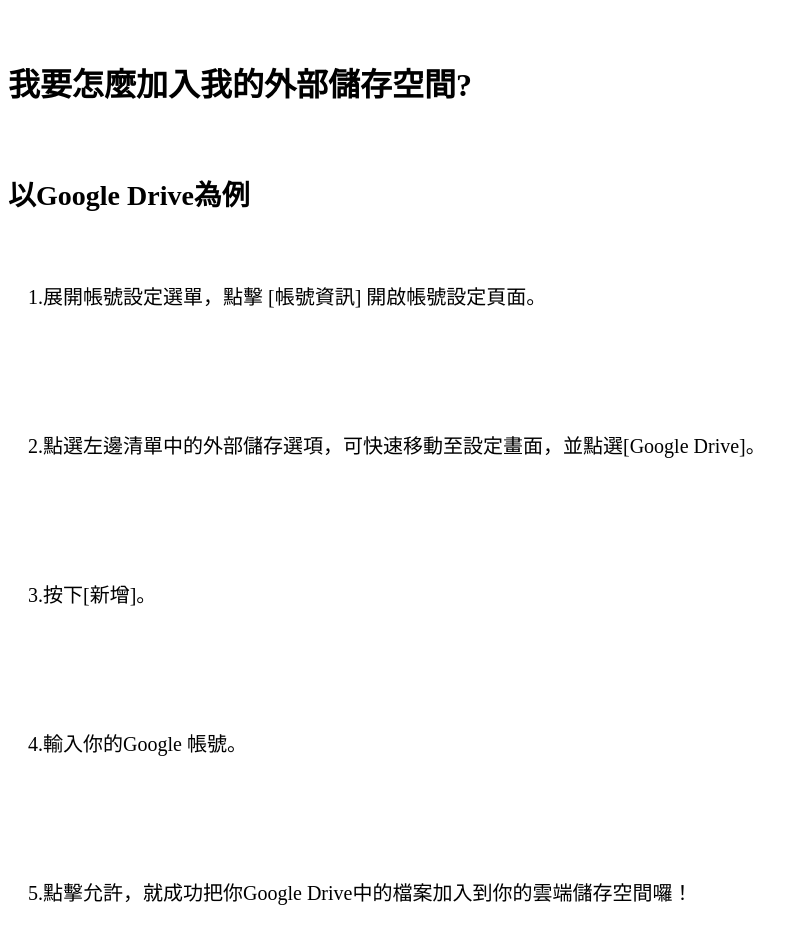
After one commit to inwinstack/owncloud_files_external_moe, a PHP site: template templates/help.php in a window 1280 px wide. The commit adds this page. Shown: the whole page, without its empty margins (0-807 px from the left). Run offline with PHP 8.4, Linux system fonts and the light colour scheme; the template is opened without the code that fills it, so the values that code supplies are empty.

Commit message:
[Feature] Add instructions template in external sotage settings.

```diff
--- a/appinfo/routes.php
+++ b/appinfo/routes.php
@@ -59,6 +59,9 @@ $this->create('files_external_moe_externalpathcheck', 'ajax/externalpathcheck.ph
 $this->create('files_external_moe_list_applicable', '/applicable')
 	->actionInclude('files_external_moe/ajax/applicable.php');
 
+$this->create('files_external_moe_list_help', 'help.php')
+->actionInclude('files_external_moe/help.php');
+
 \OCP\API::register('get',
 		'/apps/files_external_moe/api/v1/mounts',
 		array('\OCA\Files\External\Api', 'getUserMounts'),
--- /dev/null
+++ b/templates/help.php
@@ -0,0 +1,61 @@
+<?php
+
+?>
+<!DOCTYPE html>
+<style type="text/css">
+h1 {
+  font-family: "Merriweather", serif;
+  padding: 20px 0px;
+  font-size: 32px;
+}
+
+h3 {
+  font-family: "Merriweather", serif;
+  font-size: 28px;
+  padding: 20px 0px;
+}
+#file_external_moe_help {
+  font-size: 20px;
+  padding: 20px;
+}
+.img {
+  max-width: 100%;
+  max-height: 100%;
+  display:table-cell;
+  vertical-align:middle;
+  margin:auto;
+  padding: 20px;
+
+}
+</style>
+<html>
+  <head>
+    <meta charset="utf-8">
+    <meta name="viewport" content="width=device-width, initial-scale=1">
+    <title>雲端儲存服務</title>
+    <link rel="stylesheet" href="style.css">
+  </head>
+  <body>
+    <h1>我要怎麼加入我的外部儲存空間?</h1>
+    <h3>以Google Drive為例</h3>
+    <p id="file_external_moe_help">
+      1.展開帳號設定選單，點擊 [帳號資訊] 開啟帳號設定頁面。
+    </p>
+    <img class="img" src="<?php print_unescaped(image_path('files_external_moe', 'step1.png')); ?>">
+    <p id="file_external_moe_help">
+      2.點選左邊清單中的外部儲存選項，可快速移動至設定畫面，並點選[Google Drive]。
+    </p>
+    <img class="img" src="<?php print_unescaped(image_path('files_external_moe', 'step2.png')); ?>">
+    <p id="file_external_moe_help">
+      3.按下[新增]。
+    </p>
+    <img class="img" src="<?php print_unescaped(image_path('files_external_moe', 'step3.png')); ?>">
+    <p id="file_external_moe_help">
+      4.輸入你的Google 帳號。
+    </p>
+    <img class="img" src="<?php print_unescaped(image_path('files_external_moe', 'step4.png')); ?>">
+    <p id="file_external_moe_help">
+      5.點擊允許，就成功把你Google Drive中的檔案加入到你的雲端儲存空間囉！
+    </p>
+  </body>
+</html>
```
Also changed, not shown: help.php (added, +17 -0 lines), js/help.js (+21 -1 lines), img/step1.png (added), img/step2.png (added), img/step3.png (added), img/step4.png (added).
